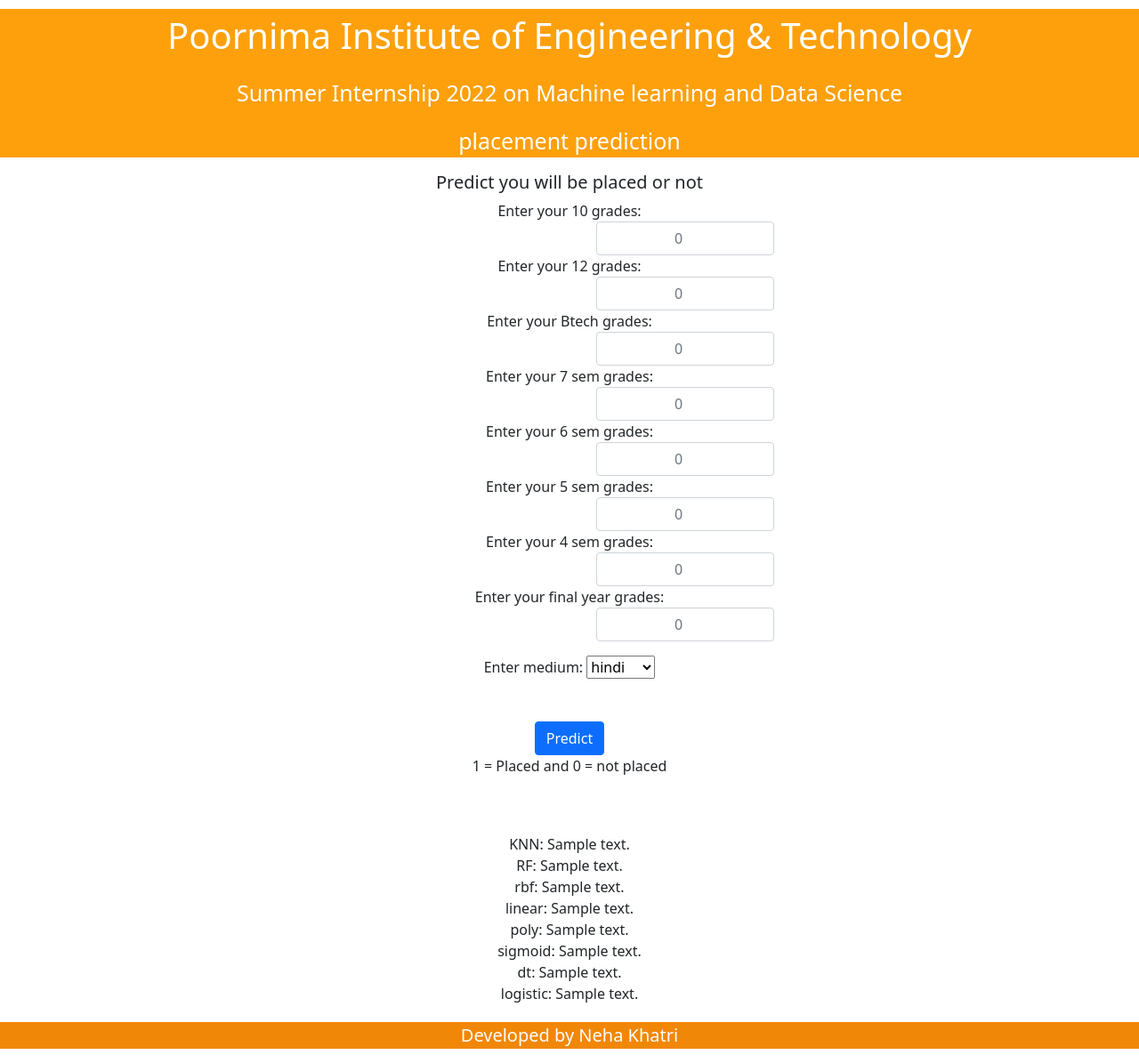
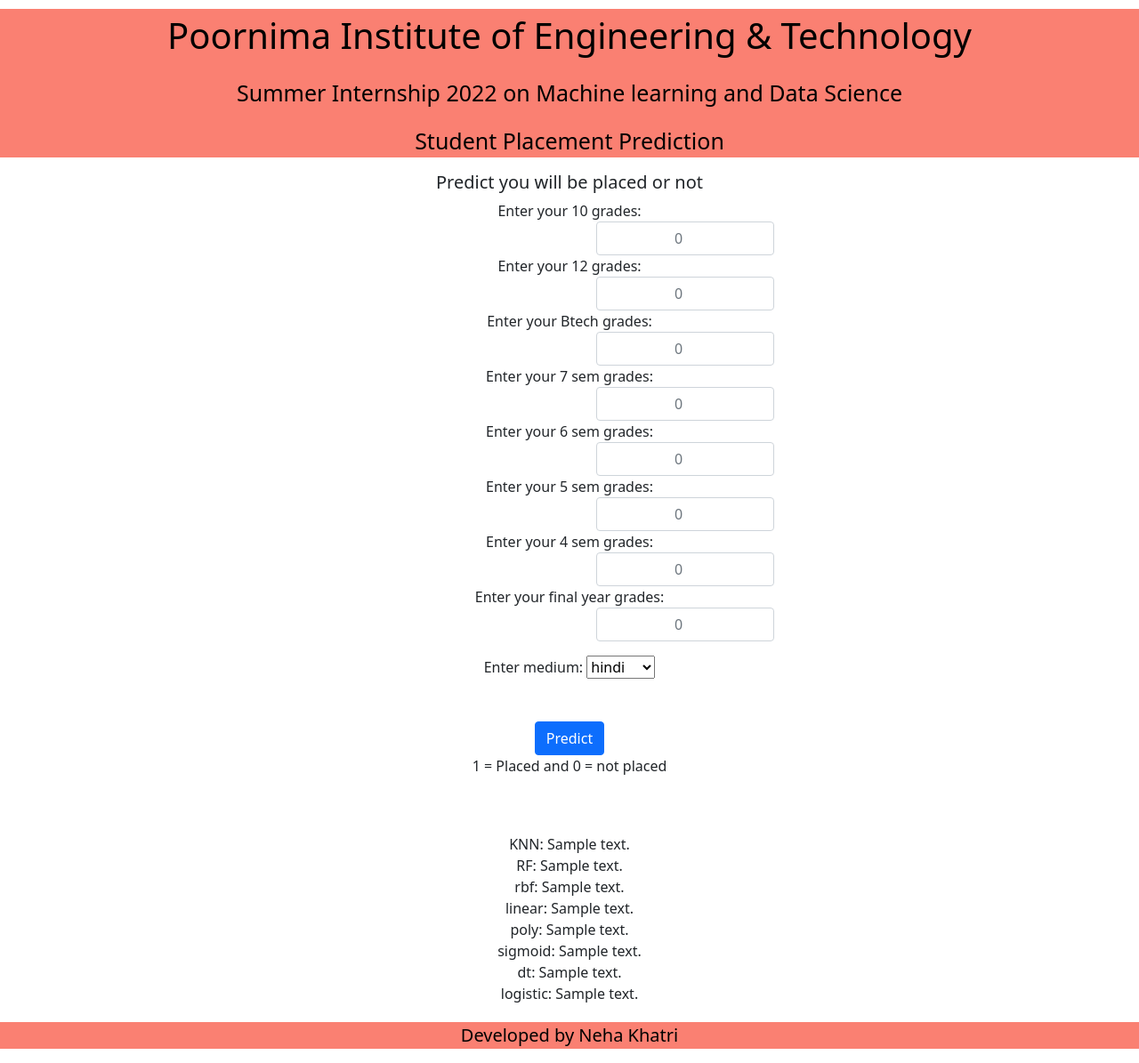
Before and after one commit to nehakhatri2021/project6, a Flask app: template templates/index.html in a window 1280 px wide. Shown: the whole page at 89% size. Run offline with Flask 2, Linux system fonts and the light colour scheme; the template is opened without the code that fills it: most values are stand-ins (such as "Sample title", 1, 10 or a date in 2020); parts of the project's set-up code (start-up, migrations or seed data) failed here and were passed over.

Commit message:
Update index.html

```diff
--- a/templates/index.html
+++ b/templates/index.html
@@ -22,13 +22,13 @@ div {text-align: center;}
 
 <body>
 
-<div class="" style="background-color:rgb(253, 160, 12);" >
+<div class="" style="background-color:salmon;" >
 <div class="clearfix">
 
 <div class="col-md-12">
-<center><p style="font-size:40px;color:white;margin-top:10px;">Poornima Institute of Engineering & Technology</p></center>
-<center><p style="font-size:25px;color:white;margin-top:10px;">Summer Internship 2022 on Machine learning and Data Science</p></center>
-<center><p style="font-size:25px;color:white;margin-top:10px;">placement prediction</p></center>
+<center><p style="font-size:40px;color:black;margin-top:10px;">Poornima Institute of Engineering & Technology</p></center>
+<center><p style="font-size:25px;color:black;margin-top:10px;">Summer Internship 2022 on Machine learning and Data Science</p></center>
+<center><p style="font-size:25px;color:black;margin-top:10px;">Student Placement Prediction</p></center>
 </div>
 </div>
 </div>
@@ -141,11 +141,11 @@ div {text-align: center;}
 
 </div>
 
-<div class="" style="background-color:rgb(241, 135, 6);" >
+<div class="" style="background-color:salmon;" >
 <div class="clearfix">
 
 <div class="col-md-12">
- <center><p style="font-size:25px;color:white;margin-top:20px; font-size: 20px;">Developed by Neha Khatri </p></center>
+ <center><p style="font-size:25px;color:black;margin-top:20px; font-size: 20px;">Developed by Neha Khatri </p></center>
 </div>
 </div>
 </div>
```
